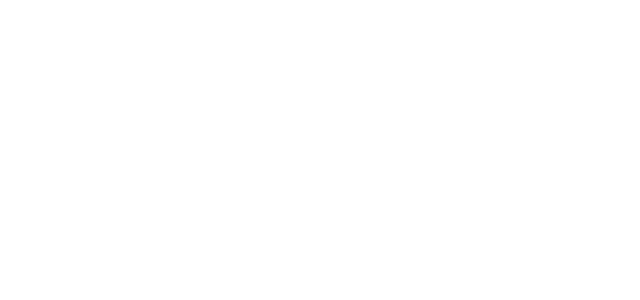
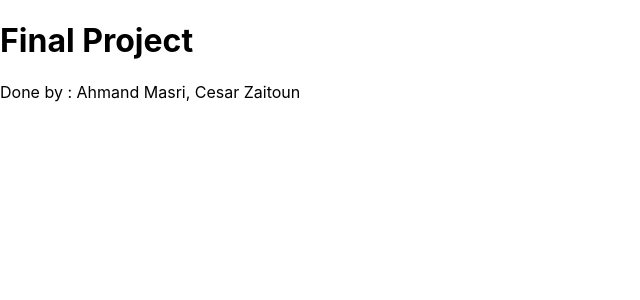
Before and after one commit to SD-1023/frontend-final-1, a React (Create React App) app in the folder final-project/: page /frontend-final-1/ in a window 1280 px wide. Shown: the top 300 px of the page, without its empty margins (0-640 px from the left). Built offline with nearby package versions, Linux system fonts and the light colour scheme.

Commit message:
mock site

```diff
--- a/final-project/src/App.js
+++ b/final-project/src/App.js
@@ -5,6 +5,8 @@
 function App() {
   return (
    <BrowserRouter basename='/frontend-final-1'>
+    <h1>Final Project </h1>
+    <p>Done by : Ahmand Masri, Cesar Zaitoun</p>
    </BrowserRouter>
   );
 }
```
